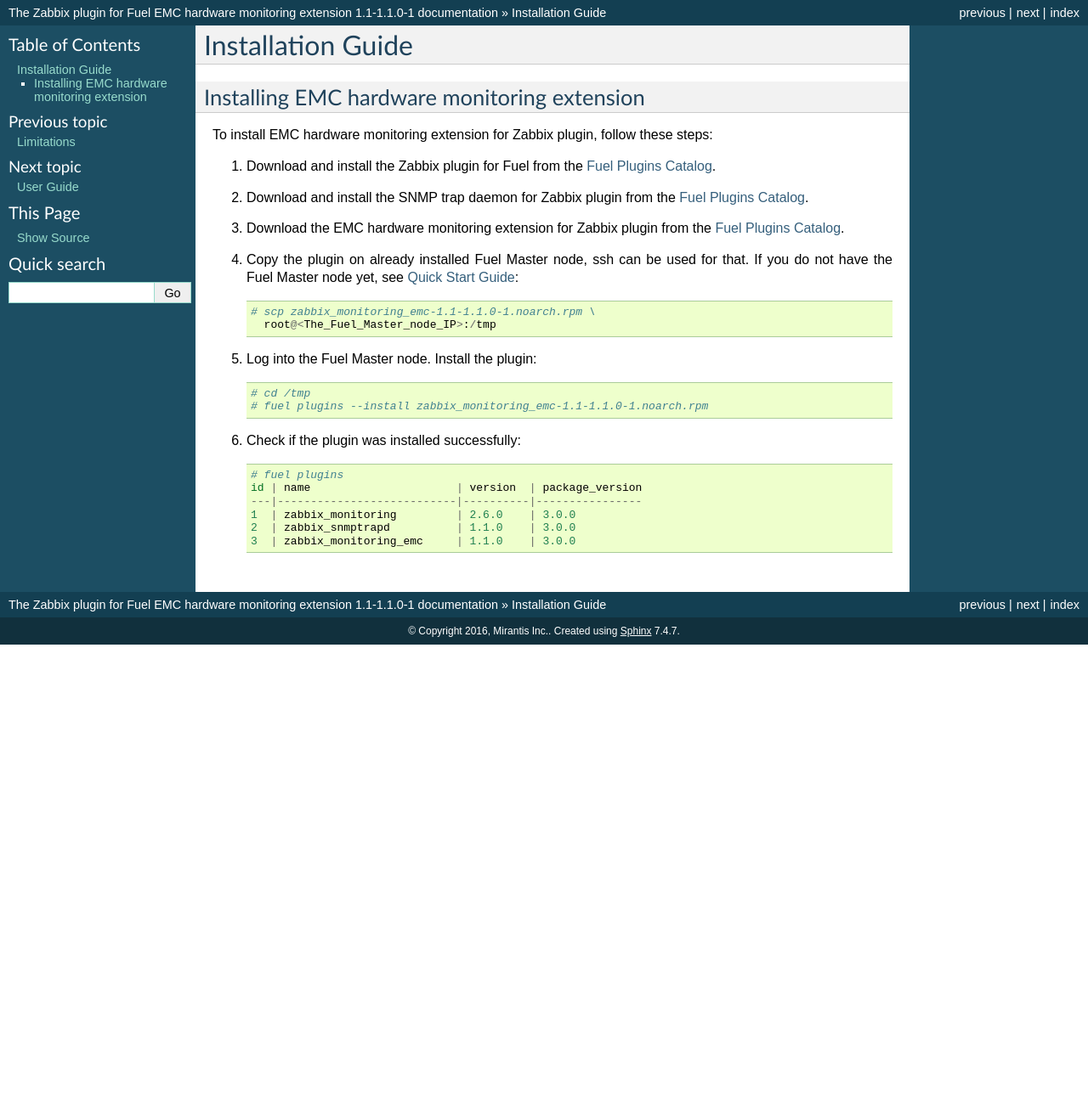
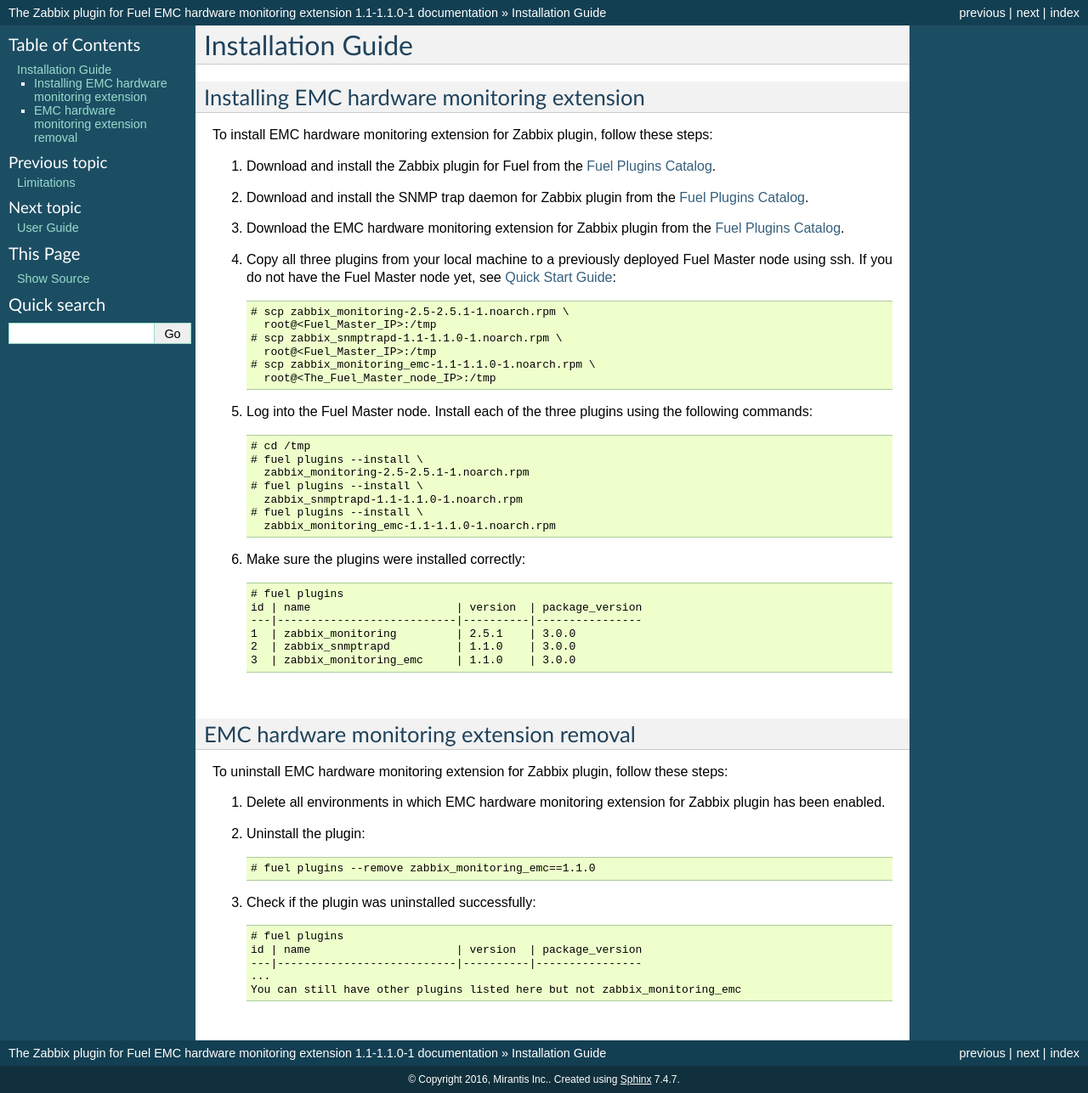
Before and after one commit to openstack-archive/fuel-plugin-zabbix-monitoring-emc, a Sphinx documentation site: the page built from doc/plugin-guide/source/installation.rst, in a window 1280 px wide. Shown: the whole page at 85% size. Built offline with Sphinx 7.4.7, drawn with Linux system fonts in a browser that asks for light colours; before the commit the page ends 900 px from its top, so only the background shows below that.

Commit message:
Roll back version from 2.6.0 to 2.5.1
Change-Id: Ie3209b0fe566d26fd122bc24c61b2c1e2b0b0075

```diff
--- a/doc/plugin-guide/source/description.rst
+++ b/doc/plugin-guide/source/description.rst
@@ -18,6 +18,6 @@
 Requirement                        Version/Comment
 ================================== ================
 Fuel                               7.0, 8.0 and 9.0
-Zabbix plugin for Fuel             2.6.0
+Zabbix plugin for Fuel             2.5.1
 SNMP trap daemon for Zabbix plugin 1.1.0
 ================================== ================
--- a/doc/plugin-guide/source/installation.rst
+++ b/doc/plugin-guide/source/installation.rst
@@ -8,32 +8,69 @@
 To install EMC hardware monitoring extension for Zabbix plugin, follow these
 steps:
 
-1. Download and install the Zabbix plugin for Fuel from the
+.. highlight:: none
+
+#. Download and install the Zabbix plugin for Fuel from the
    `Fuel Plugins Catalog <https://www.mirantis.com/products/
    openstack-drivers-and-plugins/fuel-plugins/>`_.
-2. Download and install the SNMP trap daemon for Zabbix plugin from the
+
+#. Download and install the SNMP trap daemon for Zabbix plugin from the
    `Fuel Plugins Catalog <https://www.mirantis.com/products/
    openstack-drivers-and-plugins/fuel-plugins/>`_.
-3. Download the EMC hardware monitoring extension for Zabbix plugin from the
+
+#. Download the EMC hardware monitoring extension for Zabbix plugin from the
    `Fuel Plugins Catalog <https://www.mirantis.com/products/
    openstack-drivers-and-plugins/fuel-plugins/>`_.
-4. Copy the plugin on already installed Fuel Master node, ssh can be used for
-   that. If you do not have the Fuel Master node yet, see `Quick Start Guide
-   <https://software.mirantis.com/quick-start/>`_::
 
+#. Copy all three plugins from your local machine to a previously deployed
+   Fuel Master node using ssh. If you do not have the Fuel Master node yet,
+   see `Quick Start Guide <https://software.mirantis.com/quick-start/>`_::
+
+    # scp zabbix_monitoring-2.5-2.5.1-1.noarch.rpm \
+      root@<Fuel_Master_IP>:/tmp
+    # scp zabbix_snmptrapd-1.1-1.1.0-1.noarch.rpm \
+      root@<Fuel_Master_IP>:/tmp
     # scp zabbix_monitoring_emc-1.1-1.1.0-1.noarch.rpm \
       root@<The_Fuel_Master_node_IP>:/tmp
 
-5. Log into the Fuel Master node. Install the plugin::
+#. Log into the Fuel Master node. Install each of the three plugins using
+   the following commands::
 
     # cd /tmp
-    # fuel plugins --install zabbix_monitoring_emc-1.1-1.1.0-1.noarch.rpm
+    # fuel plugins --install \
+      zabbix_monitoring-2.5-2.5.1-1.noarch.rpm
+    # fuel plugins --install \
+      zabbix_snmptrapd-1.1-1.1.0-1.noarch.rpm
+    # fuel plugins --install \
+      zabbix_monitoring_emc-1.1-1.1.0-1.noarch.rpm
 
-6. Check if the plugin was installed successfully::
+#. Make sure the plugins were installed correctly::
 
     # fuel plugins
     id | name                      | version  | package_version
     ---|---------------------------|----------|----------------
-    1  | zabbix_monitoring         | 2.6.0    | 3.0.0
+    1  | zabbix_monitoring         | 2.5.1    | 3.0.0
     2  | zabbix_snmptrapd          | 1.1.0    | 3.0.0
     3  | zabbix_monitoring_emc     | 1.1.0    | 3.0.0
+
+|
+
+EMC hardware monitoring extension removal
+=========================================
+
+To uninstall EMC hardware monitoring extension for Zabbix plugin,
+follow these steps:
+
+#. Delete all environments in which EMC hardware monitoring extension for Zabbix plugin has been enabled.
+
+#. Uninstall the plugin::
+
+     # fuel plugins --remove zabbix_monitoring_emc==1.1.0
+
+#. Check if the plugin was uninstalled successfully::
+
+     # fuel plugins
+     id | name                      | version  | package_version
+     ---|---------------------------|----------|----------------
+     ...
+     You can still have other plugins listed here but not zabbix_monitoring_emc
--- a/doc/specs/source/index.rst
+++ b/doc/specs/source/index.rst
@@ -118,7 +118,7 @@
 ============
 
 * Fuel 7.0, 8.0 and 9.0
-* Zabbix plugin for Fuel 2.6.0
+* Zabbix plugin for Fuel 2.5.1
 * SNMP trap daemon for Zabbix plugin 1.1.0
 
 Testing
```
Also changed, not shown: README.md (+3 -3 lines).
